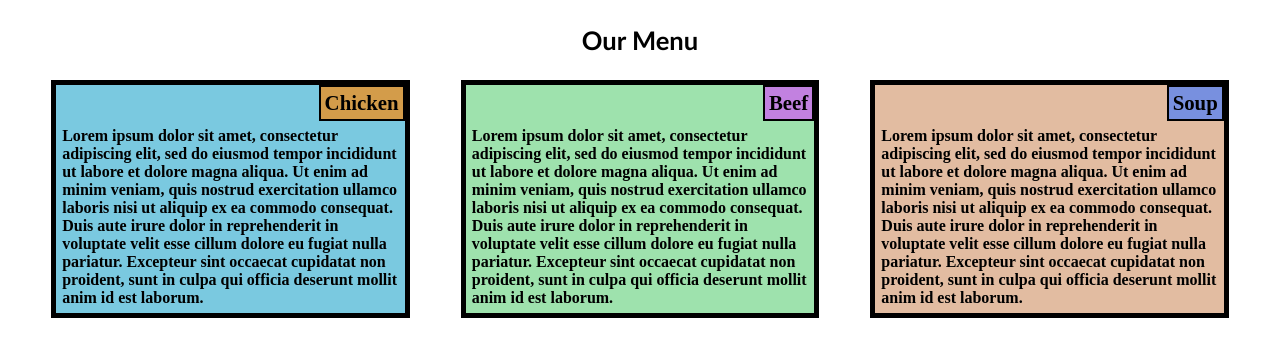
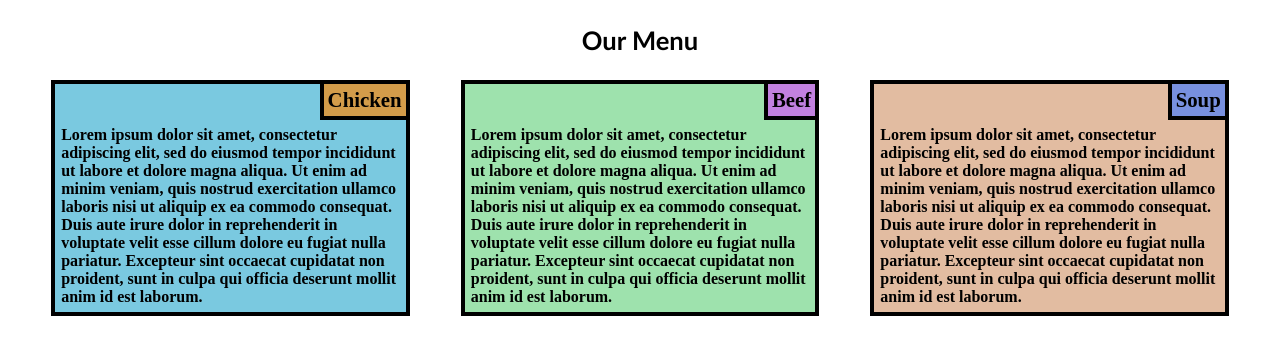
Before and after one commit to NAGARAJANELAN/module2sol, a plain HTML site: page index.html in a window 1280 px wide. Drawn offline with Linux system fonts and the light colour scheme.

Commit message:
Update styles.css

```diff
--- a/css/styles.css
+++ b/css/styles.css
@@ -16,7 +16,7 @@
         }
 
         div {
-            border: 5px solid black;
+            border: 4px solid black;
             float: left;
         }
 
@@ -30,7 +30,8 @@
         article {
             text-align: center;
             float: right;
-            border: 2px solid black;
+            border-bottom: 4px solid black;
+            border-left: 4px solid black;
             font-weight: bolder;
             font-size: 130%;
             padding: 4px;
```
